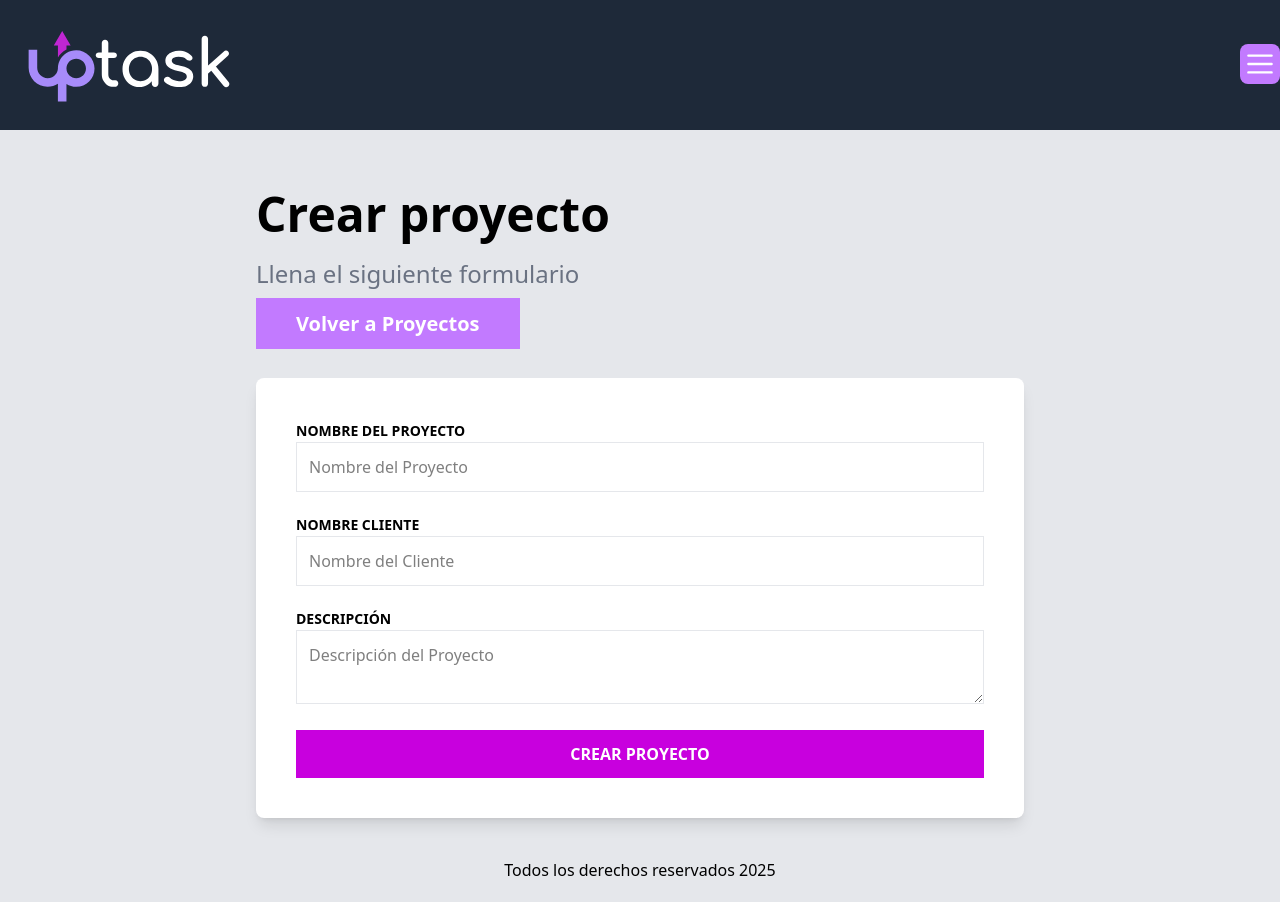
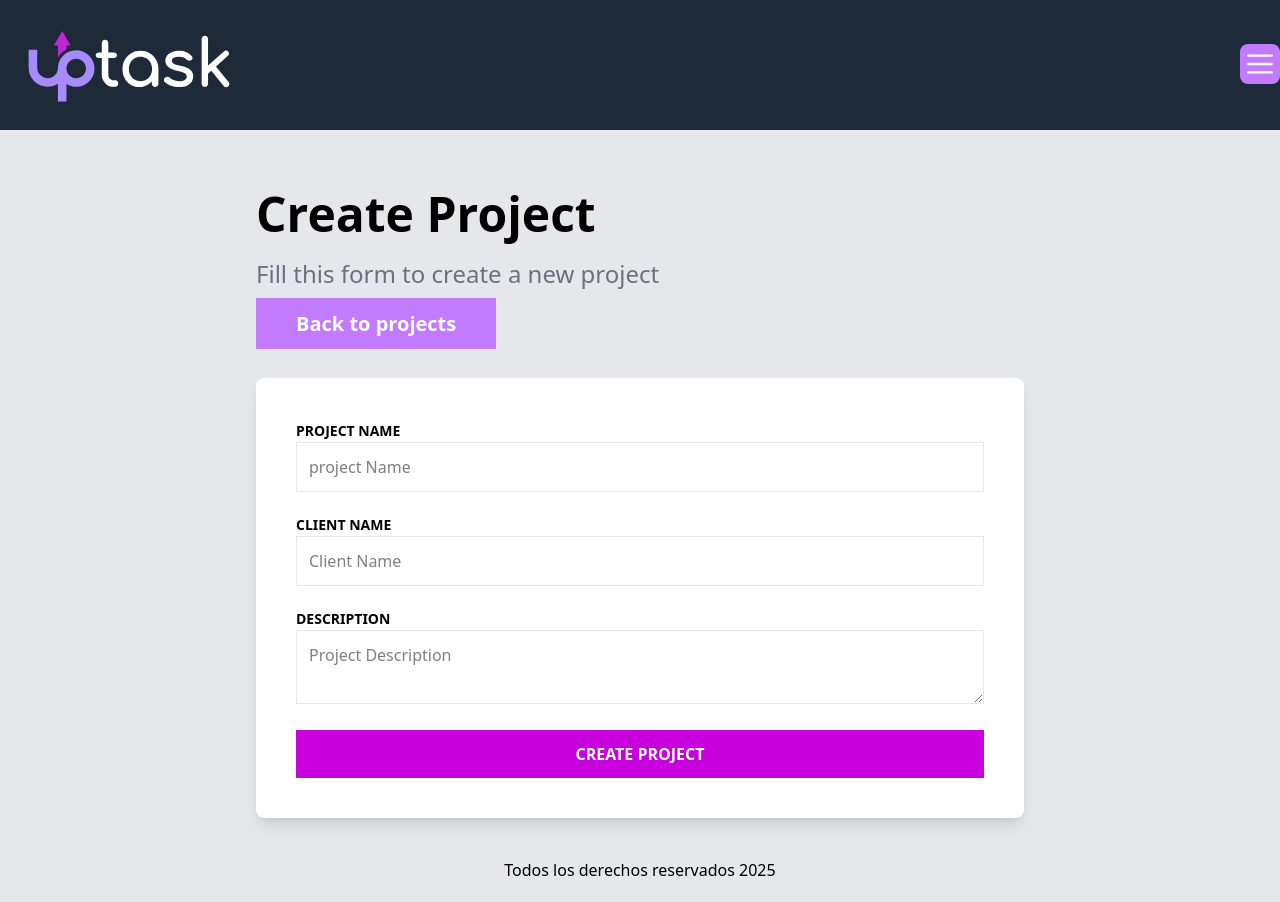
Before and after one commit to alejandroaduran/Proyecto-15, a React (Vite) app in the folder frontend_uptask/: page /projects/create in a window 1280 px wide. Built offline with nearby package versions, Linux system fonts and the light colour scheme; no server answers.

Commit message:
feat: update project-related texts to English and enhance project creation view

```diff
--- a/frontend_uptask/src/api/ProjectAPI.ts
+++ b/frontend_uptask/src/api/ProjectAPI.ts
@@ -1,5 +1,5 @@
 import api from "@/lib/axios";
-import type { ProjectFormData } from "@/types/index";
+import { dashboardProjectSchema, type ProjectFormData } from "@/types/index";
 import { isAxiosError } from "axios";
 
 
@@ -13,6 +13,19 @@ export async function createProject(formData: ProjectFormData) {
             throw new Error(error.response.data.error)
         }
     }
+}
 
-
+export async function getProjects() {
+    try {
+        const { data } = await api("/projects")
+        const response = dashboardProjectSchema.safeParse(data)
+        console.log(response)
+        if(response.success){
+            return response.data
+        }
+    } catch (error) {
+        if (isAxiosError(error) && error.response) {
+            throw new Error(error.response.data.error)
+        }
+    }
 }
--- a/frontend_uptask/src/components/projects/ProjectForm.tsx
+++ b/frontend_uptask/src/components/projects/ProjectForm.tsx
@@ -12,15 +12,15 @@ export default function ProjectForm({errors, register} : ProjectFormProps) {
         <>
             <div className="mb-5 space-y-3">
                 <label htmlFor="projectName" className="text-sm uppercase font-bold">
-                    Nombre del Proyecto
+                    project Name
                 </label>
                 <input
                     id="projectName"
                     className="w-full p-3  border border-gray-200"
                     type="text"
-                    placeholder="Nombre del Proyecto"
+                    placeholder="project Name"
                     {...register("projectName", {
-                        required: "El Titulo del Proyecto es obligatorio",
+                        required: "project Name is required",
                     })}
                 />
 
@@ -31,15 +31,15 @@ export default function ProjectForm({errors, register} : ProjectFormProps) {
 
             <div className="mb-5 space-y-3">
                 <label htmlFor="clientName" className="text-sm uppercase font-bold">
-                    Nombre Cliente
+                    Client Name
                 </label>
                 <input
                     id="clientName"
                     className="w-full p-3  border border-gray-200"
                     type="text"
-                    placeholder="Nombre del Cliente"
+                    placeholder="Client Name"
                     {...register("clientName", {
-                        required: "El Nombre del Cliente es obligatorio",
+                        required: "Client Name is required",
                     })}
                 />
 
@@ -50,14 +50,14 @@ export default function ProjectForm({errors, register} : ProjectFormProps) {
 
             <div className="mb-5 space-y-3">
                 <label htmlFor="description" className="text-sm uppercase font-bold">
-                    Descripción
+                    Description
                 </label>
                 <textarea
                     id="description"
                     className="w-full p-3  border border-gray-200"
-                    placeholder="Descripción del Proyecto"
+                    placeholder="Project Description"
                     {...register("description", {
-                        required: "Una descripción del proyecto es obligatoria"
+                        required: "Project Description is required"
                     })}
                 />
 
--- a/frontend_uptask/src/types/index.ts
+++ b/frontend_uptask/src/types/index.ts
@@ -8,5 +8,14 @@ export const projectSchema = z.object({
     description: z.string(),
 })
 
+export const dashboardProjectSchema = z.array(
+    projectSchema.pick({
+        _id: true,
+        projectName: true,
+        clientName: true,
+        description: true,
+    })
+)
+
 export type Project = z.infer<typeof projectSchema>
 export type ProjectFormData = Pick<Project, "clientName" | "projectName" | "description">
--- a/frontend_uptask/src/views/DashboardView.tsx
+++ b/frontend_uptask/src/views/DashboardView.tsx
@@ -1,19 +1,100 @@
+import { Fragment } from 'react'
+import { Menu, Transition } from '@headlessui/react'
+import { EllipsisVerticalIcon } from '@heroicons/react/20/solid'
 import { Link } from "react-router-dom"
+import { useQuery } from "@tanstack/react-query"
+import { getProjects } from "@/api/ProjectAPI"
 
 export default function DashboardView() {
-  return (
+
+  const { data, isLoading } = useQuery({
+    queryKey: ["projects"],
+    queryFn: getProjects
+  })
+
+  console.log(isLoading)
+  console.log(data)
+
+  if (isLoading) return "Loading..."
+
+  if (data) return (
     <>
-      <h1 className="text-5xl font-black">Mis proyectos</h1>
-      <p className="text-2xl font-light text-gray-500 mt-5">Maneja y administra tusp royectos</p>
+      <h1 className="text-5xl font-black">My projects</h1>
+      <p className="text-2xl font-light text-gray-500 mt-5">Manage your Projects</p>
       <nav className="my-5">
         <Link
           className="bg-purple-400 hover:bg-purple-500 px-10 py-3 text-white text-xl font-bold cursor-pointer transition-colors"
           to="/projects/create"
         >
-          Nuevo proyecto
+          New Project
         </Link>
       </nav>
 
+      {data.length ? (
+        <ul role="list" className="divide-y divide-gray-100 border border-gray-100 mt-10 bg-white shadow-lg">
+          {data.map((project) => (
+            <li key={project._id} className="flex justify-between gap-x-6 px-5 py-10">
+              <div className="flex min-w-0 gap-x-4">
+                <div className="min-w-0 flex-auto space-y-2">
+                  <Link to={``}
+                    className="text-gray-600 cursor-pointer hover:underline text-3xl font-bold"
+                  >{project.projectName}</Link>
+                  <p className="text-sm text-gray-400">
+                    Client: {project.clientName}
+                  </p>
+                  <p className="text-sm text-gray-400">
+                    {project.description}
+                  </p>
+                </div>
+              </div>
+              <div className="flex shrink-0 items-center gap-x-6">
+                <Menu as="div" className="relative flex-none">
+                  <Menu.Button className="-m-2.5 block p-2.5 text-gray-500 hover:text-gray-900">
+                    <span className="sr-only">options</span>
+                    <EllipsisVerticalIcon className="h-9 w-9" aria-hidden="true" />
+                  </Menu.Button>
+                  <Transition as={Fragment} enter="transition ease-out duration-100"
+                    enterFrom="transform opacity-0 scale-95" enterTo="transform opacity-100 scale-100"
+                    leave="transition ease-in duration-75" leaveFrom="transform opacity-100 scale-100"
+                    leaveTo="transform opacity-0 scale-95">
+                    <Menu.Items
+                      className="absolute right-0 z-10 mt-2 w-56 origin-top-right rounded-md bg-white py-2 shadow-lg ring-1 ring-gray-900/5 focus:outline-none"
+                    >
+                      <Menu.Item>
+                        <Link to={``}
+                          className='block px-3 py-1 text-sm leading-6 text-gray-900'>
+                          Details
+                        </Link>
+                      </Menu.Item>
+                      <Menu.Item>
+                        <Link to={``}
+                          className='block px-3 py-1 text-sm leading-6 text-gray-900'>
+                          Edit Project
+                        </Link>
+                      </Menu.Item>
+                      <Menu.Item>
+                        <button
+                          type='button'
+                          className='block px-3 py-1 text-sm leading-6 text-red-500'
+                          onClick={() => { }}
+                        >
+                          Delete Project
+                        </button>
+                      </Menu.Item>
+                    </Menu.Items>
+                  </Transition>
+                </Menu>
+              </div>
+            </li>
+          ))}
+        </ul>) : (
+        <p className="text-center py-20"> There's no projects yet{" "}
+          <Link className="text-fuchsia-500 font-bold "
+            to="/projects/create">
+            Create Project
+          </Link>
+        </p>
+      )}
     </>
   )
 }
--- a/frontend_uptask/src/views/projects/CreateProjectView.tsx
+++ b/frontend_uptask/src/views/projects/CreateProjectView.tsx
@@ -36,14 +36,14 @@ export default function CreateProjectView() {
         <>
             <div className="max-w-3xl mx-auto">
 
-                <h1 className="text-5xl font-black">Crear proyecto</h1>
-                <p className="text-2xl font-light text-gray-500 mt-5">Llena el siguiente formulario</p>
+                <h1 className="text-5xl font-black">Create Project</h1>
+                <p className="text-2xl font-light text-gray-500 mt-5">Fill this form to create a new project</p>
                 <nav className="my-5">
                     <Link
                         className="bg-purple-400 hover:bg-purple-500 px-10 py-3 text-white text-xl font-bold cursor-pointer transition-colors"
                         to="/"
                     >
-                        Volver a Proyectos
+                        Back to projects
                     </Link>
                 </nav>
                 <form className="mt-10 bg-white shadow-lg p-10 rounded-lg"
@@ -57,7 +57,7 @@ export default function CreateProjectView() {
                     />
                     <input
                         type="submit"
-                        value="Crear Proyecto"
+                        value="Create Project"
                         className="bg-fuchsia-600 hover:bg-fuchsia-800 w-full p-3 text-white uppercase font-bold cursor-pointer transition-colors"
                     />
 
```
Also changed, not shown: 1 other file (tests, documents, lock files or other folders).
